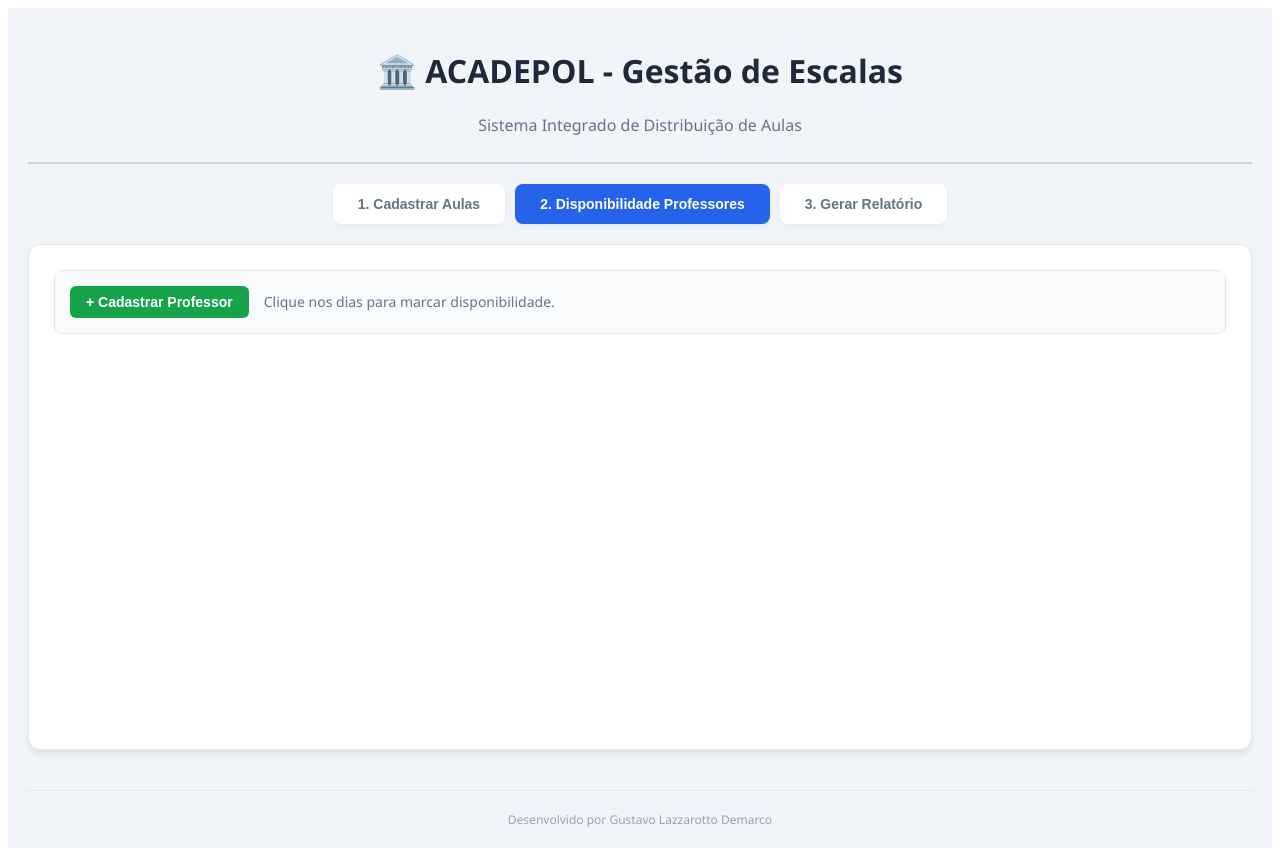
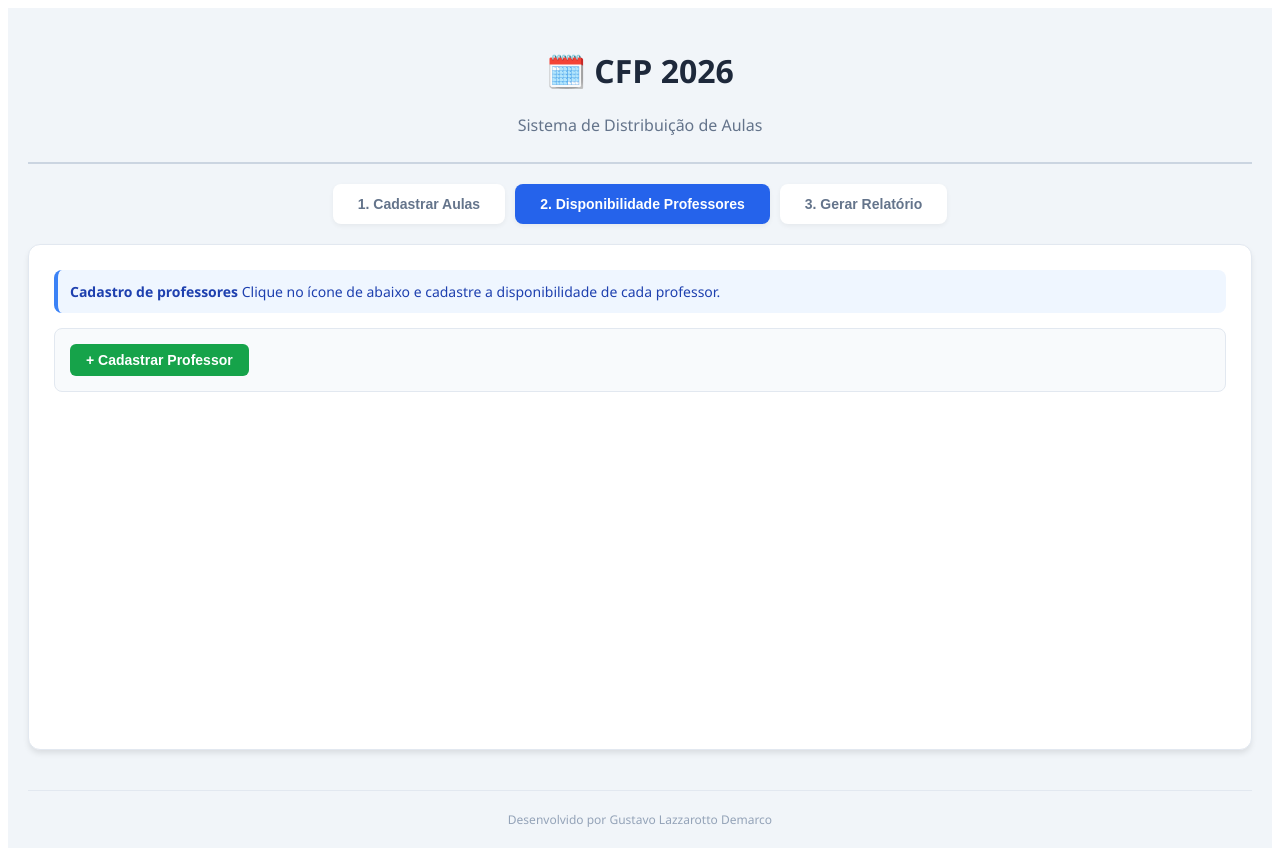
Before and after one commit to GustavoLazzarottoDemarco/Distribuidordeaulas, a React (Create React App) app: page / in a window 1280 px wide. Both pictures are taken after a click on the button "2. Disponibilidade Professores". Built offline with nearby package versions, Linux system fonts and the light colour scheme.

Commit message:
mudança

```diff
--- a/src/App.js
+++ b/src/App.js
@@ -400,9 +400,9 @@ export default function App() {
   return (
     <div style={ESTILOS.container}>
       <header style={ESTILOS.header}>
-        <h1>🏛️ ACADEPOL - Gestão de Escalas</h1>
+        <h1>🗓️ CFP 2026</h1>
         <p style={{ color: "#64748b" }}>
-          Sistema Integrado de Distribuição de Aulas
+          Sistema de Distribuição de Aulas
         </p>
       </header>
 
@@ -431,6 +431,9 @@ export default function App() {
         {/* ABA 1: CADASTRO */}
         {aba === "cadastro" && (
           <>
+          <div style={ESTILOS.aviso}>
+              <strong>Duas turmas no mesmo dia, em horários distintos?</strong> Clique no ícone de corrente 🔗 dentro de uma aula. Ela ficará amarela. Depois, clique na segunda aula. O sistema irá garantir que os professores escalados para a primeira aula também sejam escalados para a segunda.
+            </div>
             <div style={ESTILOS.controlBar}>
               <button onClick={adicionarTurma} style={ESTILOS.btnAcao}>
                 + Nova Turma
@@ -564,6 +567,9 @@ export default function App() {
         {/* ABA 2: PROFESSORES */}
         {aba === "professores" && (
           <>
+           <div style={ESTILOS.aviso}>
+              <strong>Cadastro de professores</strong> Clique no ícone de abaixo e cadastre a disponibilidade de cada professor.
+            </div>
             <div style={ESTILOS.controlBar}>
               <button
                 onClick={() => {
@@ -578,10 +584,7 @@ export default function App() {
               >
                 + Cadastrar Professor
               </button>
-              <div style={{ fontSize: "14px", color: "#64748b" }}>
-                Clique nos dias para marcar disponibilidade.
-              </div>
-            </div>
+                    </div>
             <div
               style={{
                 display: "grid",
```
